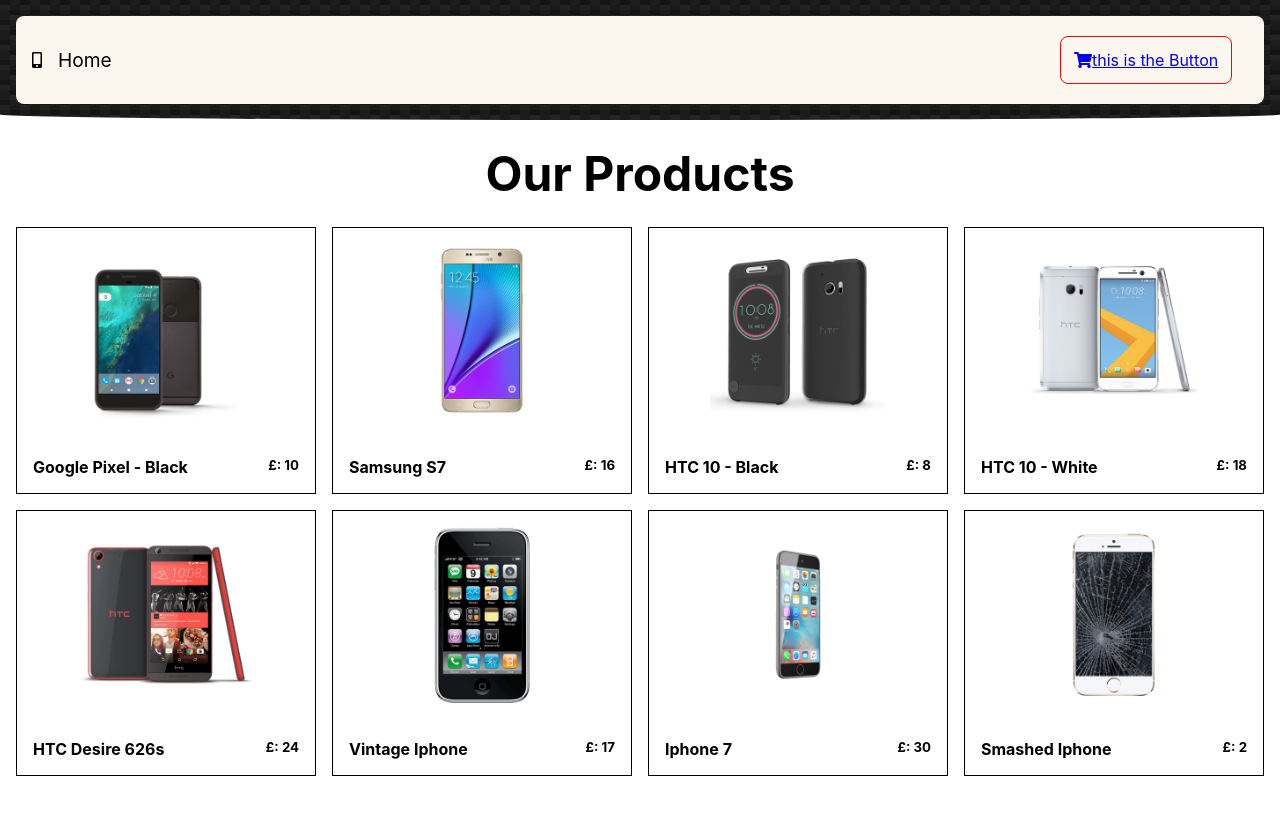
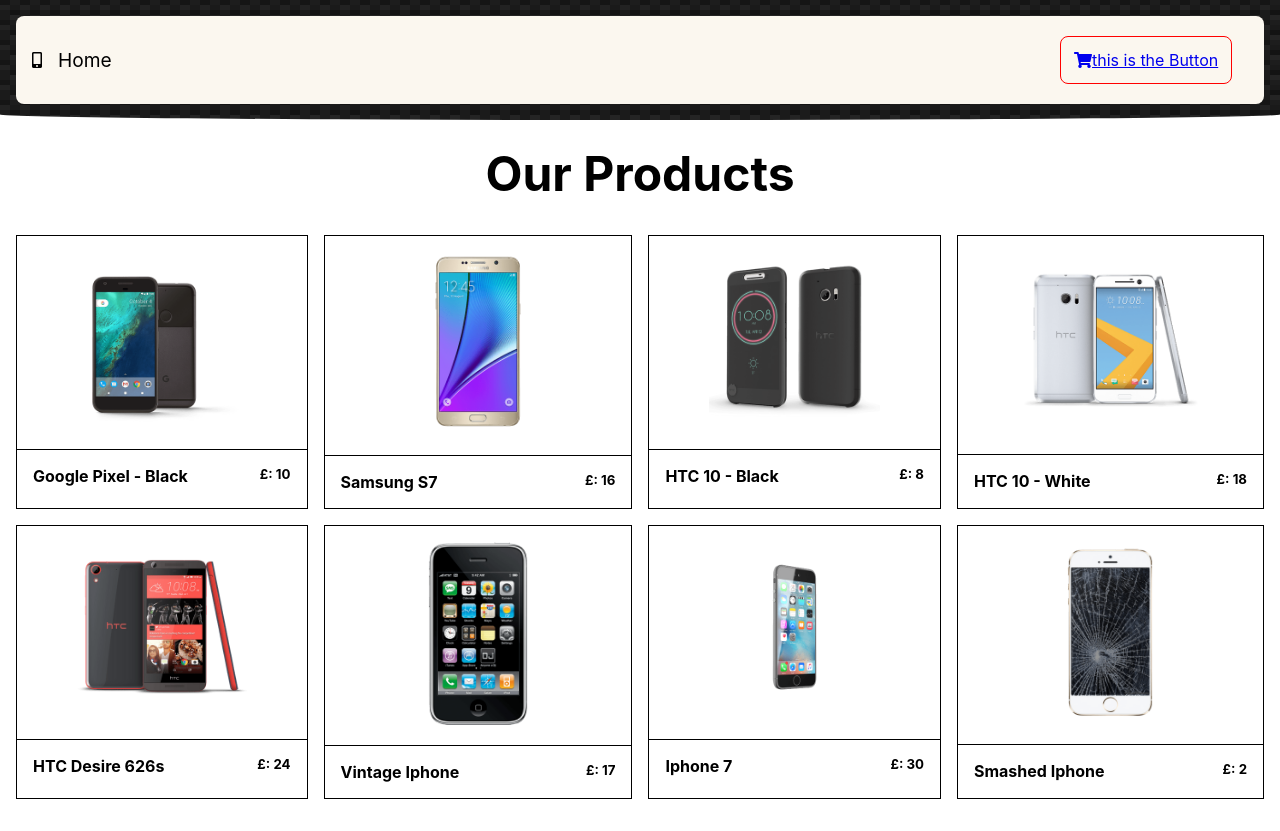
Before and after one commit to catalin-sandru/react-redux_e-commerce, a React (Create React App) app: page / in a window 1280 px wide. Before the commit the page ends 808 px from the top, so only its background shows below. Built offline with nearby package versions, Linux system fonts and the light colour scheme.

Commit message:
setup redux and set API to redux store

```diff
--- /dev/null
+++ b/src/components/home/home.action.js
@@ -0,0 +1,4 @@
+export const initActionList = payload => ({
+  type: 'initList',
+  payload
+})
--- a/src/components/home/home.component.js
+++ b/src/components/home/home.component.js
@@ -1,16 +1,16 @@
 import React, { Component } from 'react';
-import {storeProducts} from '../../asset/data';
+import { connect } from 'react-redux';
 import Title from '../title/title.component';
 import Products from '../products';
 import { HomeStyle } from './home.style';
+import { initActionList } from './home.action';
 
 
 class Home extends Component {
-
   ProductList = () => {
     return(
       <HomeStyle>
-        {storeProducts.map(({title, img, price, id}) => {
+        {this.props.initList.map(({title, img, price, id}) => {
         return(
           <React.Fragment key={id}>
             <Products
@@ -35,4 +35,10 @@
   }
 }
 
-export default Home;
+const mapStateToProps = state => ({initList: state.InitListReducer})
+console.log(mapStateToProps)
+const mapDispachToProps = dispach => ({
+  getList: list => dispach(initActionList(list))
+})
+
+export default connect(mapStateToProps, mapDispachToProps)(Home);
--- /dev/null
+++ b/src/components/home/home.reducer.js
@@ -0,0 +1,10 @@
+import { storeProducts } from '../../asset/data'
+
+export const InitListReducer = (state = storeProducts, action) => {
+  switch(action.type) {
+    case 'initList':
+      return action.payload.map(product => ({...product}))
+    default:
+      return state
+  }
+}
--- a/src/components/home/home.style.js
+++ b/src/components/home/home.style.js
@@ -3,7 +3,7 @@
 export const HomeStyle = styled.div`
 display: grid;
 grid-gap: 1rem;
-margin: 1rem 1rem 2rem 1rem;
+margin: 2rem 1rem 2rem 1rem;
 
 @media (min-width: 768px) {
   grid-template-columns: repeat(2, auto)
--- a/src/components/products/products.component.js
+++ b/src/components/products/products.component.js
@@ -1,12 +1,15 @@
-import React from 'react'
+import React from 'react';
 import { ProductWrapper } from './products.style';
 import { AddToCartIcon } from '../../asset/icons';
+import { Link } from 'react-router-dom';
 
 const Products = ({title, img, price}) => {
   return (
     <ProductWrapper>
       <div className="img_holder">
-        <img src={img} alt="product_image"/>
+        <Link to="/details">
+          <img src={img} alt="product_image"/>
+        </Link>
         <div className="cart_icon_hov">
           <AddToCartIcon/>
         </div>
--- a/src/components/products/products.style.js
+++ b/src/components/products/products.style.js
@@ -3,11 +3,13 @@
 export const ProductWrapper = styled.div`
   border: 1px solid black;
   display: grid;
-  overflow: hidden;
 
   .img_holder {
     text-align: center;
     position: relative;
+    border-bottom: 1px solid black;
+    overflow: hidden;
+    cursor: pointer;
 
     .cart_icon_hov {
       font-size: 1.7rem;
@@ -31,7 +33,8 @@
     }
 
     :hover .cart_icon_hov {
-      transform: translate(0, 0)
+      transform: translate(0, 0);
+      padding: 0.5rem;
     }
   }
 
--- a/src/index.js
+++ b/src/index.js
@@ -7,7 +7,7 @@
 import { composeWithDevTools } from 'redux-devtools-extension';
 import thunk from 'redux-thunk';
 import { Provider } from 'react-redux';
-import rootReducer from './reducers'
+import { rootReducer } from './reducers'
 import { BrowserRouter } from 'react-router-dom'
 
 const middleware = [thunk];
@@ -15,6 +15,8 @@
 const store = createStore(rootReducer, composeWithDevTools(
   applyMiddleware(...middleware)
 ))
+
+// console.log(store.getState())
 
 ReactDOM.render(
 <Provider store={store}>
--- a/src/reducers.js
+++ b/src/reducers.js
@@ -1,7 +1,6 @@
 import { combineReducers } from 'redux';
+import { InitListReducer } from './components/home/home.reducer';
 
-const rootReducer = combineReducers({
-
+export const rootReducer = combineReducers({
+  InitListReducer
 })
-
-export default rootReducer;
```
Lines whose indentation alone changed are shown as unchanged.
